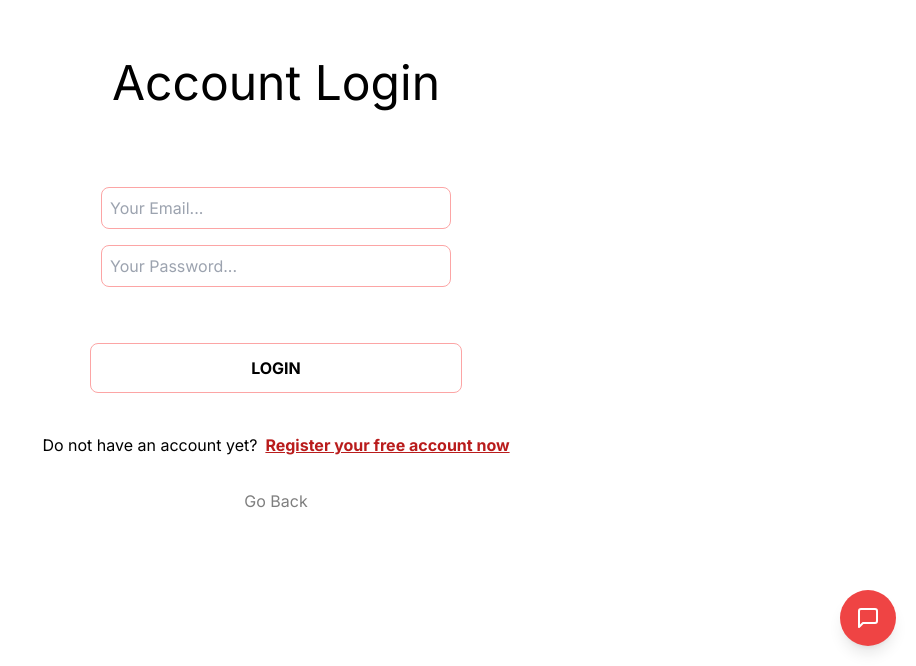
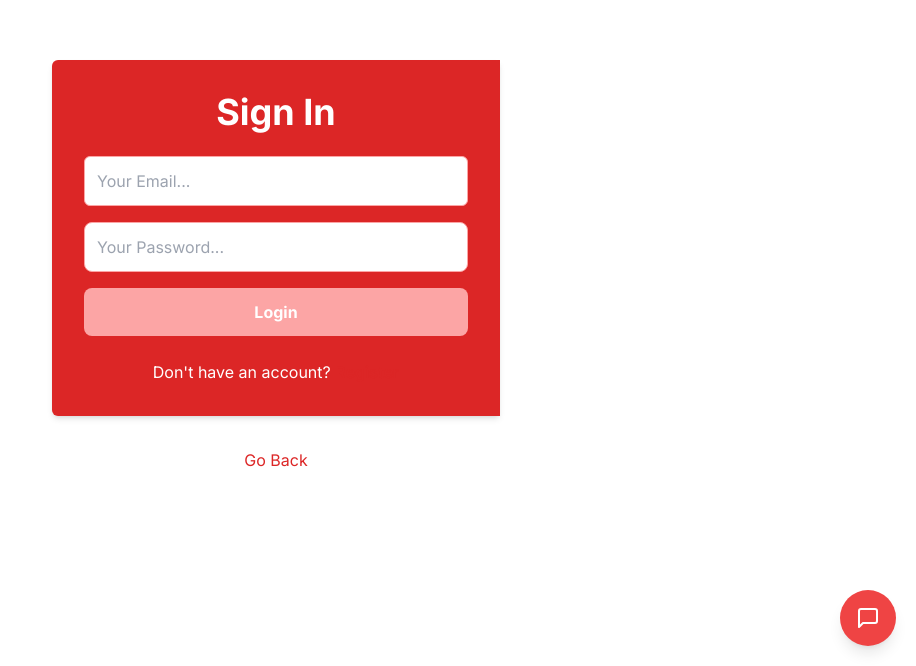
Before and after one commit to YTheLynch/SIH-2024, a Next.js app: page /signin in a window 1280 px wide. Shown: the part 134-800 px from the top of the page, without its empty margins (364-1280 px from the left). Built offline with nearby package versions, Linux system fonts and the light colour scheme.

Commit message:
needtochange signin

```diff
--- a/src/app/signin/page.tsx
+++ b/src/app/signin/page.tsx
@@ -3,7 +3,6 @@
 import Link from 'next/link';
 import React, { useEffect } from 'react';
 import { useRouter } from 'next/navigation';
-
 
 export default function LoginPage() {
 	const router = useRouter();
@@ -12,21 +11,11 @@ export default function LoginPage() {
 		password: '',
 	});
 
-	const [buttonDisabled, setButtonDisabled] = React.useState(false);
-
+	const [buttonDisabled, setButtonDisabled] = React.useState(true);
 	const [loading, setLoading] = React.useState(false);
 
 	const onLogin = () => {
 		router.push('/home');
-		// try {
-			// setLoading(true);
-			// const response = await axios.post('api/users/login', user);
-			// console.log('Login successful', response.data);
-		// } catch (error: any) {
-		// 	console.log('Login failed', error.message);
-		// } finally {
-		// 	setLoading(false);
-		// }
 	};
 
 	useEffect(() => {
@@ -37,25 +26,27 @@ export default function LoginPage() {
 		}
 	}, [user]);
 
-	console.log(user);
-
 	return (
-		<div className="flex flex-col items-center justify-center min-h-screen py-2">
-			<h1 className="py-10 mb-10 text-5xl">
-				{loading ? "We're logging you in..." : 'Account Login'}
+		<div className="flex flex-col items-center justify-center min-h-screen bg-white">
+			{/* Form Wrapper */}
+			<div className="bg-red-600 p-8 rounded-s-md shadow-md w-full max-w-md">
+				<h1 className="text-4xl font-bold text-center text-white mb-6">
+					{loading ? "We're logging you in..." : 'Sign In'}
 				</h1>
 
+				{/* Email Input */}
 				<input
-				className="w-[350px] text-red-800 p-2 border border-red-300 rounded-lg mb-4 focus:outline-none focus:border-red-600"
+					className="w-full p-3 mb-4 text-white border border-red-300 rounded-md focus:outline-none focus:border-red-500"
 					id="email"
-				type="text"
+					type="email"
 					value={user.email}
 					onChange={(e) => setUser({ ...user, email: e.target.value })}
 					placeholder="Your Email..."
 				/>
 
+				{/* Password Input */}
 				<input
-				className="w-[350px] text-red-800 p-2 border border-red-300 rounded-lg mb-4 focus:outline-none focus:border-red-600"
+					className="w-full p-3 mb-4 text-red-800 border border-red-300 rounded-lg focus:outline-none focus:border-red-500"
 					id="password"
 					type="password"
 					value={user.password}
@@ -63,25 +54,31 @@ export default function LoginPage() {
 					placeholder="Your Password..."
 				/>
 
+				{/* Login Button */}
 				<button
 					onClick={onLogin}
-				className="p-2 border border-red-300 rounded-lg focus:outline-none focus:border-red-600 uppercase px-40 py-3 mt-10 font-bold">
-				Login
+					className={`w-full p-3 text-white font-bold rounded-lg transition-colors ${
+						buttonDisabled ? 'bg-red-300 cursor-not-allowed' : 'bg-red-600 hover:bg-red-700'
+					}`}
+					disabled={buttonDisabled}
+				>
+					{loading ? 'Logging in...' : 'Login'}
 				</button>
 
+				{/* Register Link */}
+				<div className="mt-6 text-center">
 					<Link href="/signup">
-				<p className="mt-10">
-					Do not have an account yet?
-					<span className="font-bold text-red-700 ml-2 cursor-pointer underline">
-						Register your free account now
-					</span>
+						<p className="text-white">
+							Don't have an account?{' '}
+							<span className="text-red-600 font-semibold hover:underline">Register</span>
 						</p>
 					</Link>
+				</div>
+			</div>
 
+			{/* Go Back Link */}
 			<Link href="/">
-				<p className="mt-8 opacity-50">
-					Go Back
-				</p>
+				<p className="mt-8 text-red-600">Go Back</p>
 			</Link>
 		</div>
 	);
```
Lines whose indentation alone changed are shown as unchanged.
